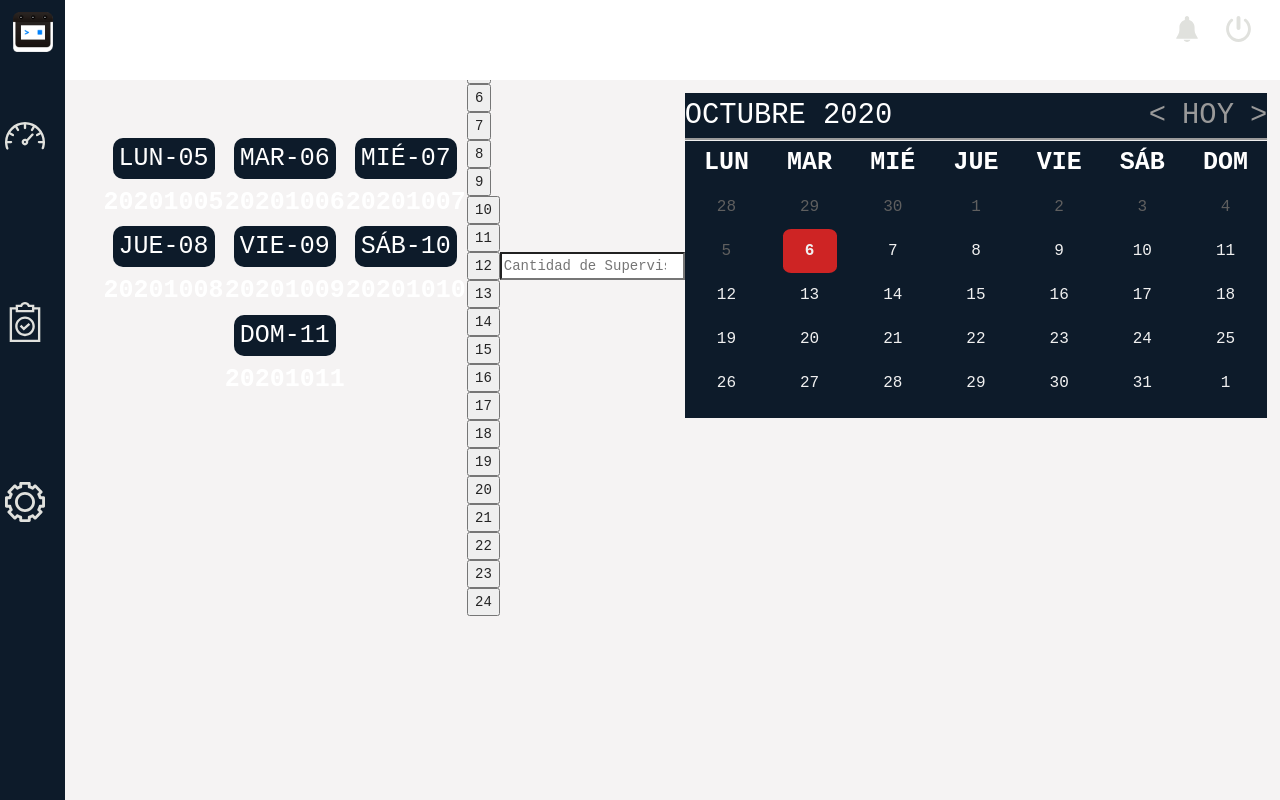
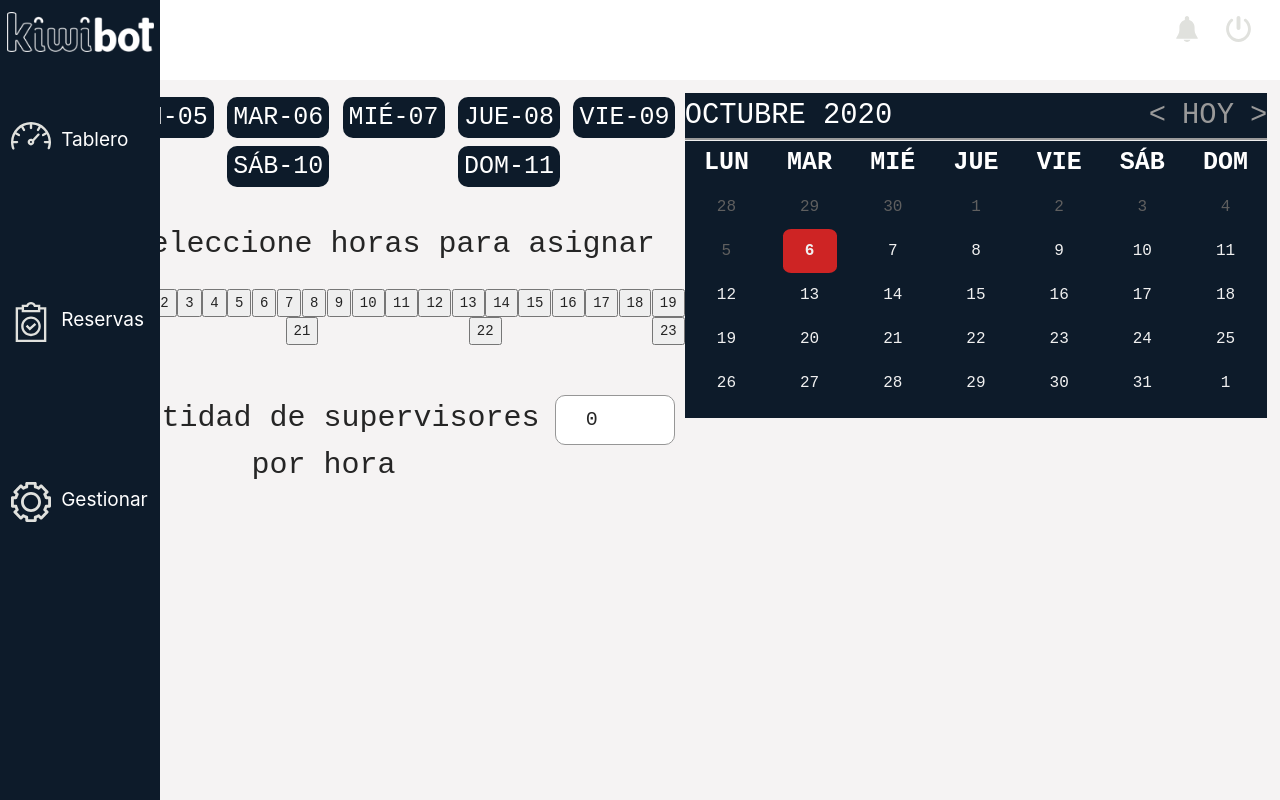
Before and after one commit to andresjjn/KIWI-supervisors-platform, a React (Create React App) app in the folder client/: page /booking in a window 1280 px wide. Built offline with nearby package versions, Linux system fonts and the light colour scheme.

Commit message:
Form styles

```diff
--- a/client/src/Components/Statefull/BookingInput/Day.jsx
+++ b/client/src/Components/Statefull/BookingInput/Day.jsx
@@ -1,4 +1,5 @@
 import React from 'react'
+import "./Day.css";
 
 export default function Day(props) {
     const { name, date, onClick } = props;
@@ -8,8 +9,11 @@ export default function Day(props) {
 
     return (
         <div>
-            <button onClick={() => onClick(finalDate)}>{name}-{info[2]}</button>
-            <p>{finalDate}</p>
+            <button
+                onClick={() => onClick(finalDate)}
+            >
+                {name}-{info[2]}
+            </button>
         </div>
     );
 }
--- a/client/src/Components/Statefull/BookingInput/Form.css
+++ b/client/src/Components/Statefull/BookingInput/Form.css
@@ -1,7 +1,11 @@
 .form {
   display: flex;
+  flex-direction: column;
   font-family: monospace;
   align-items: center;
+  /* background-color: rgba(9, 0, 0, 0.083);
+  border-radius: 20px;
+  padding: 30px; */
 }
 
 .days {
@@ -45,6 +49,61 @@ p {
 h1 {
   text-align: center;
 }
+
+.hours {
+  width: 100%;
+  text-align: center;
+  margin-top: 30px;
+}
+
+.hours h3 {
+  font-size: 30px;
+}
+
+.hours_container {
+  display: flex;
+  justify-content: space-between;
+  flex-wrap: wrap;
+  width: 100%;
+  margin: 20px 0;
+}
+
+.slots {
+  width: 100%;
+  text-align: center;
+  display: flex;
+  margin-top: 30px;
+}
+
+.slots h3 {
+  font-size: 30px;
+}
+
+.slots input {
+  width: 120px;
+  height: 50px;
+  font-size: 20px;
+  border: none;
+  outline: none;
+  border-radius: 10px;
+  margin: 0 auto;
+  padding: 0px 30px;
+  -webkit-appearance: none;
+  margin: 0 10px;
+  border: 1px solid rgb(150, 150, 150);
+}
+
+input[type=number]::-webkit-outer-spin-button,
+input[type=number]::-webkit-inner-spin-button {
+  -webkit-appearance: none;
+  margin: 0;
+}
+
+input[type=number] {
+  -moz-appearance:textfield;
+}
+
+
 @media screen and (max-width: 900px) {
   .form {
     flex-direction: column;
--- a/client/src/Components/Statefull/BookingInput/Form.jsx
+++ b/client/src/Components/Statefull/BookingInput/Form.jsx
@@ -6,7 +6,7 @@ import './Form.css';
 
 export default function Form(props) {
     const { value } = props;
-    const [input, setInput] = useState();
+    const [input, setInput] = useState(0);
 
     let startOfWeek = value.clone().startOf('isoWeek');
     let endOfWeek = value.clone().endOf('isoWeek');
@@ -15,7 +15,7 @@ export default function Form(props) {
     let daysInfo = [];
 
     let hourInfo = [];
-    const hours = [0, 1, 2, 3, 4, 5, 6, 7, 8, 9, 10, 11, 12, 13, 14, 15, 16, 17, 18, 19, 20, 21, 22, 23, 24];
+    const hours = [0, 1, 2, 3, 4, 5, 6, 7, 8, 9, 10, 11, 12, 13, 14, 15, 16, 17, 18, 19, 20, 21, 22, 23];
 
     function setDaysOfWeek(index) {
         let days = [];
@@ -51,19 +51,32 @@ export default function Form(props) {
     }
 
     return (
-        <div className='form'>
-            <div className='days'>
-                {Object.keys(dirDays).map(
-                    (key, value) => <Day key={key} name={key} date={setDaysOfWeek(value)} onClick={selectDays}/>
-                )}
-            </div>
-            <div className='hours'>
-                {hours.map((elem) => (
-                    <Hour key={elem} hour={elem} onClick={selectHours}/>
+        <div className="form">
+            <div className="days">
+                {Object.keys(dirDays).map((key, value) => (
+                    <Day
+                        key={key}
+                        name={key}
+                        date={setDaysOfWeek(value)}
+                        onClick={selectDays}
+                    />
                 ))}
             </div>
-            <div className='slots'>
-                <input value={input} onChange={(event) => setInput(event.target.value)} placeholder='Cantidad de Supervisores por hora' type='number'/>
+            <div className="hours">
+                <h3>Seleccione horas para asignar</h3>
+                <div className="hours_container">
+                    {hours.map((elem) => (
+                        <Hour key={elem} hour={elem} onClick={selectHours} />
+                    ))}
+                </div>
+            </div>
+            <div className="slots">
+                <h3>Cantidad de supervisores por hora</h3>
+                <input
+                    value={input}
+                    onChange={(event) => setInput(event.target.value)}
+                    type="number"
+                />
             </div>
         </div>
     );
```
Also changed, not shown: client/src/Components/Statefull/BookingInput/Day.css (added).
